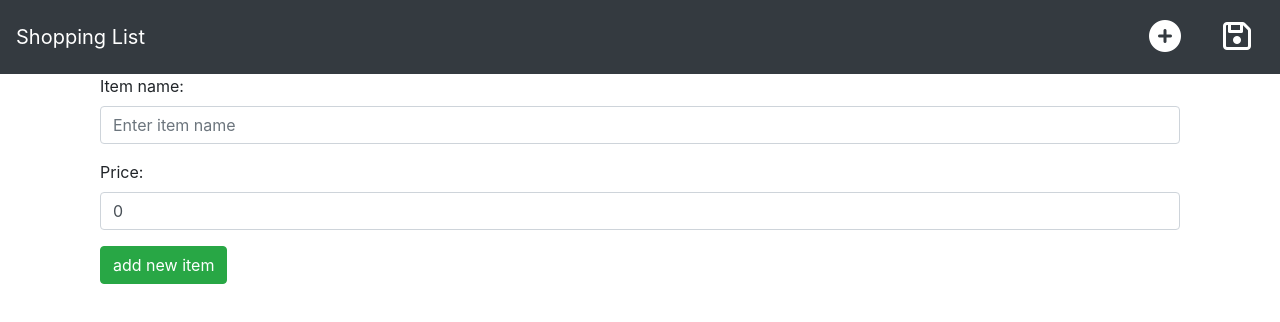
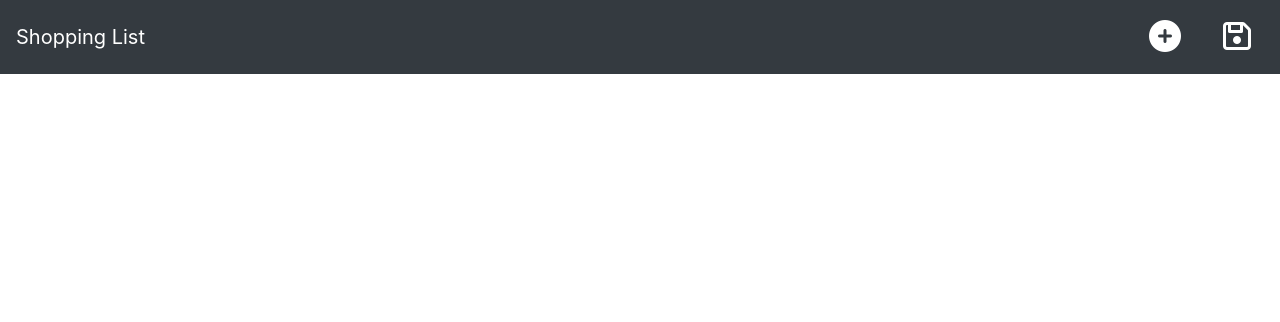
Before and after one commit to estefania-rollino/ShoppingList, an Angular app in the folder ShoppingPlannerUI/: page /home in a window 1280 px wide. Shown: the top 322 px of the page. Built offline with nearby package versions, Linux system fonts and the light colour scheme.

Commit message:
disable invalid form button

```diff
--- a/ShoppingPlannerUI/src/app/app.module.ts
+++ b/ShoppingPlannerUI/src/app/app.module.ts
@@ -1,6 +1,6 @@
 import { BrowserModule } from '@angular/platform-browser';
 import { NgModule } from '@angular/core';
-import {FormsModule} from '@angular/forms'
+import {FormsModule, ReactiveFormsModule} from '@angular/forms'
 
 import { AppRoutingModule } from './app-routing.module';
 import { AppComponent } from './app.component';
@@ -20,7 +20,8 @@ import { Item } from './item';
   imports: [
     BrowserModule,
     AppRoutingModule,
-    FormsModule
+    FormsModule,
+    ReactiveFormsModule
 
   ],
   providers: [
--- a/ShoppingPlannerUI/src/app/create-item/create-item.component.html
+++ b/ShoppingPlannerUI/src/app/create-item/create-item.component.html
@@ -1,26 +1,39 @@
-<div class="container">
-  <form #addItemForm="ngForm" (ngSubmit)="submit()" class="form">
+<div class="container my-5">
+  <div class="row justify-content-center">
+    <form #newItemForm="ngForm"  (ngSubmit)="submit()" class="form col-4  ">
       <div class="form-group">
         <label for="itemLabel">Item name:</label>
-      <input id="itemNameId" #itemName="ngModel" type="text" class="form-control" [(ngModel)]="ProductName" required
+        <input id="itemNameId" #itemName="ngModel" type="text" class="form-control" [(ngModel)]="Item.ProductName" required
           [ngModelOptions]="{standalone: true}" aria-describedby="New item title" placeholder="Enter item name">
-      <div *ngIf="itemName.invalid && (itemName.dirty || itemName.touched)" class="alert alert-danger">
+        <div *ngIf="itemName.invalid && (itemName.dirty || itemName.touched)" class="alert alert-danger my-1">
           <div *ngIf="itemName.errors.required">
-          Name is required.
+            A item name is required.
           </div>
         </div>
       </div>
       <div>
         <div class="form-group">
           <label for="PriceLabel">Price:</label>
-        <input type="number" [(ngModel)]="Price" [ngModelOptions]="{standalone:true}" class="form-control"
-          id="PriceInput" aria-describedby="Price value" placeholder="Enter price value">
+          <input #priceItem="ngModel" type="number" [(ngModel)]="Item.Price" [ngModelOptions]="{standalone:true}"
+            class="form-control" id="PriceInput" aria-describedby="Price value" placeholder="Enter price value" required
+            min="0">
+
+          <div class="alert alert-danger my-1" *ngIf="priceItem.invalid && (priceItem.dirty || priceItem.touched)">
+            <div *ngIf="priceItem.errors.required" class="">
+              Price is required
+            </div>
+            <div *ngIf="priceItem.errors.minlenght" class="">
+              must be mayor than zero
             </div>
           </div>
+        </div>
+      </div>
+
       <div>
-      <button class="btn btn-success" type="submit"  [disabled]="!addItemForm.form.valid"> add new item</button>
+        <button class="btn btn-block btn-success" type="submit" [disabled]="(itemName.invalid || priceItem.invalid)"> add new item</button>
       </div>
 
     </form>
-  <h5></h5>
+
   </div>
+</div>
--- a/ShoppingPlannerUI/src/app/create-item/create-item.component.ts
+++ b/ShoppingPlannerUI/src/app/create-item/create-item.component.ts
@@ -2,32 +2,31 @@ import { Component, OnInit } from '@angular/core';
 import { Item } from '../item';
 import { itemList } from '../item-list';
 import { Router } from '@angular/router';
+import { FormBuilder } from '@angular/forms';
 
 @Component({
   selector: 'app-create-item',
   templateUrl: './create-item.component.html',
   styleUrls: ['./create-item.component.css']
 })
-export class CreateItemComponent implements OnInit {
+export class CreateItemComponent  {
 
-  //Item = new Item('', 0.0, '');
-  ProductName = "";
-  Price = 0.0;
+  Item = new Item('', 0.0, '');
 
   constructor(
     private _list : itemList,
-    private _router : Router
+    private _router : Router,
     )
-  { }
+  {
 
-  ngOnInit() {
+
   }
 
   submit()
   {
-    let currentItem = new Item(this.ProductName, this.Price, "");
-    this._list.values.push(currentItem);
-    //console.log(JSON.stringify(this._list));
+
+    this._list.values.push(this.Item);
+
     this._router.navigate(['home']);
 
   }
--- a/ShoppingPlannerUI/src/app/items-table/items-table.component.html
+++ b/ShoppingPlannerUI/src/app/items-table/items-table.component.html
@@ -1,4 +1,5 @@
-<div class="row" *ngIf="itemsList.values.length > 0">
+<div *ngIf="itemsList.values.length > 0">
+  <div class="row">
     <table class="table table-striped">
       <thead class="thead-dark">
         <tr>
@@ -12,29 +13,33 @@
       </thead>
       <tbody>
 
-      <tr *ngFor="let p of itemsList.values; let i = index">
-          <td> <input type="checkbox" [(ngModel)]='p.Checked' ></td>
+        <tr *ngFor="let p of itemsList.values; let i = index" >
+          <td> <input type="checkbox" [(ngModel)]='p.Checked'></td>
           <td> {{i+1}}</td>
           <td>{{p.ProductName}}</td>
-        <td><input type="number" [(ngModel)]='p.Price'></td>
+          <td><input type="number" min=0 [(ngModel)]='p.Price'></td>
           <td>{{p.Description}}</td>
           <td>
             <div>
-              <button class="btn btn-success" onclick="deleteItem(p)">delete</button>
+
+              <button class="btn" (click)="deleteItem(i)">
+                <span class="fa fa-times"></span>
+              </button>
             </div>
           </td>
 
         </tr>
       </tbody>
     </table>
-  <div class="row">
 
+  </div>
+
+  <div class="container">
     <h5>All Items Total: {{getTotal()}}</h5>
-    </div>
-    <div class="row">
+
+
     <h5 class="text-success">Current sum: {{sumSelectedItems()}} </h5>
   </div>
+
 </div>
-
 <!-- {{logger()}} -->
-<app-create-item></app-create-item>
--- a/ShoppingPlannerUI/src/app/items-table/items-table.component.ts
+++ b/ShoppingPlannerUI/src/app/items-table/items-table.component.ts
@@ -54,10 +54,11 @@ export class ItemsTableComponent implements OnInit, OnChanges {
 
   }
 
-  deleteItem(p)
+  deleteItem(index: number)
   {
-    this.itemsList.values
-    console.log(JSON.stringify(p));
+
+    var deletedElem = this.itemsList.values.splice(index, 1);
+    console.log(JSON.stringify(deletedElem));
   }
 
   logger()
```
Also changed, not shown: ShoppingPlannerUI/src/app/app.component.html (line endings or trailing spaces). Lines whose indentation alone changed are shown as unchanged.
